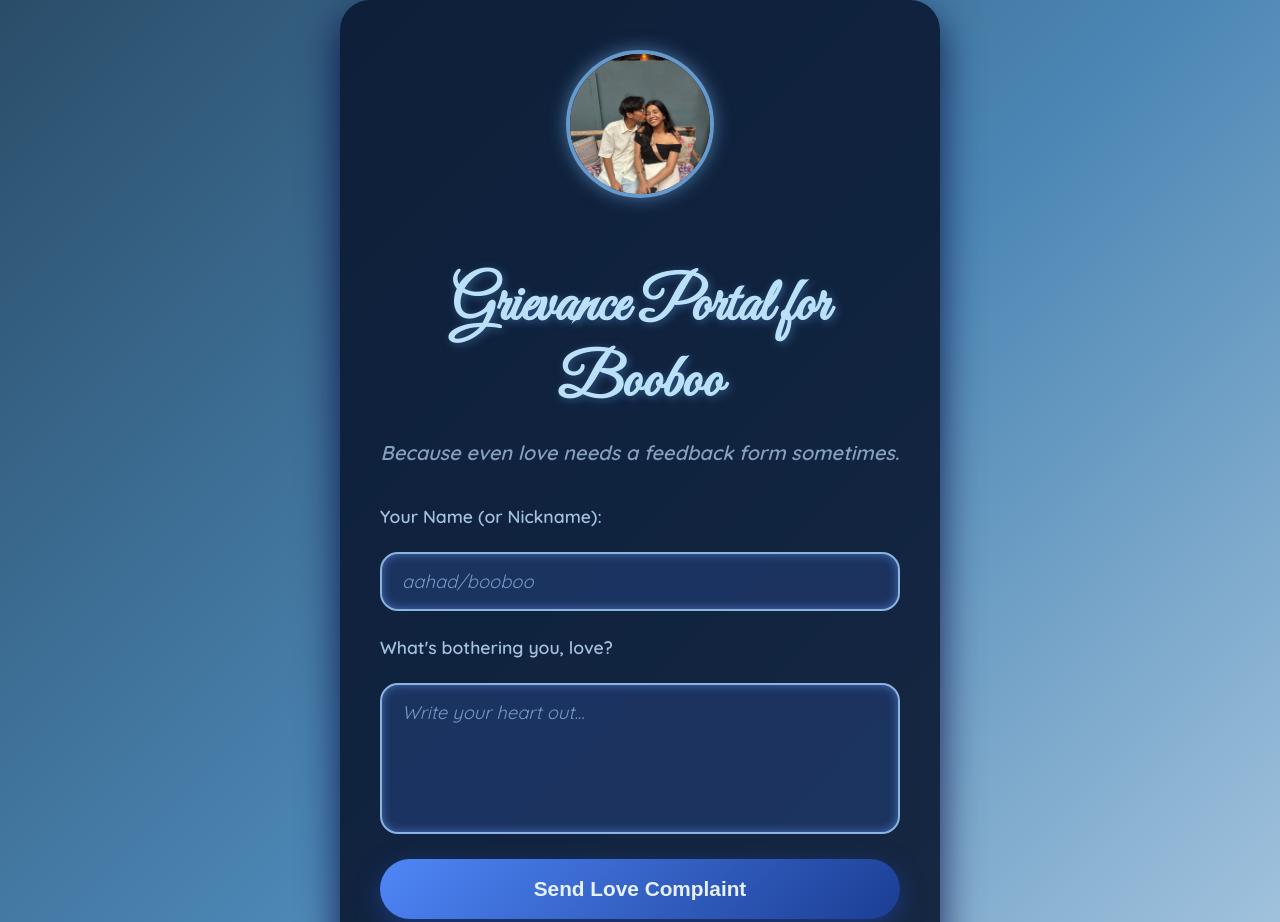
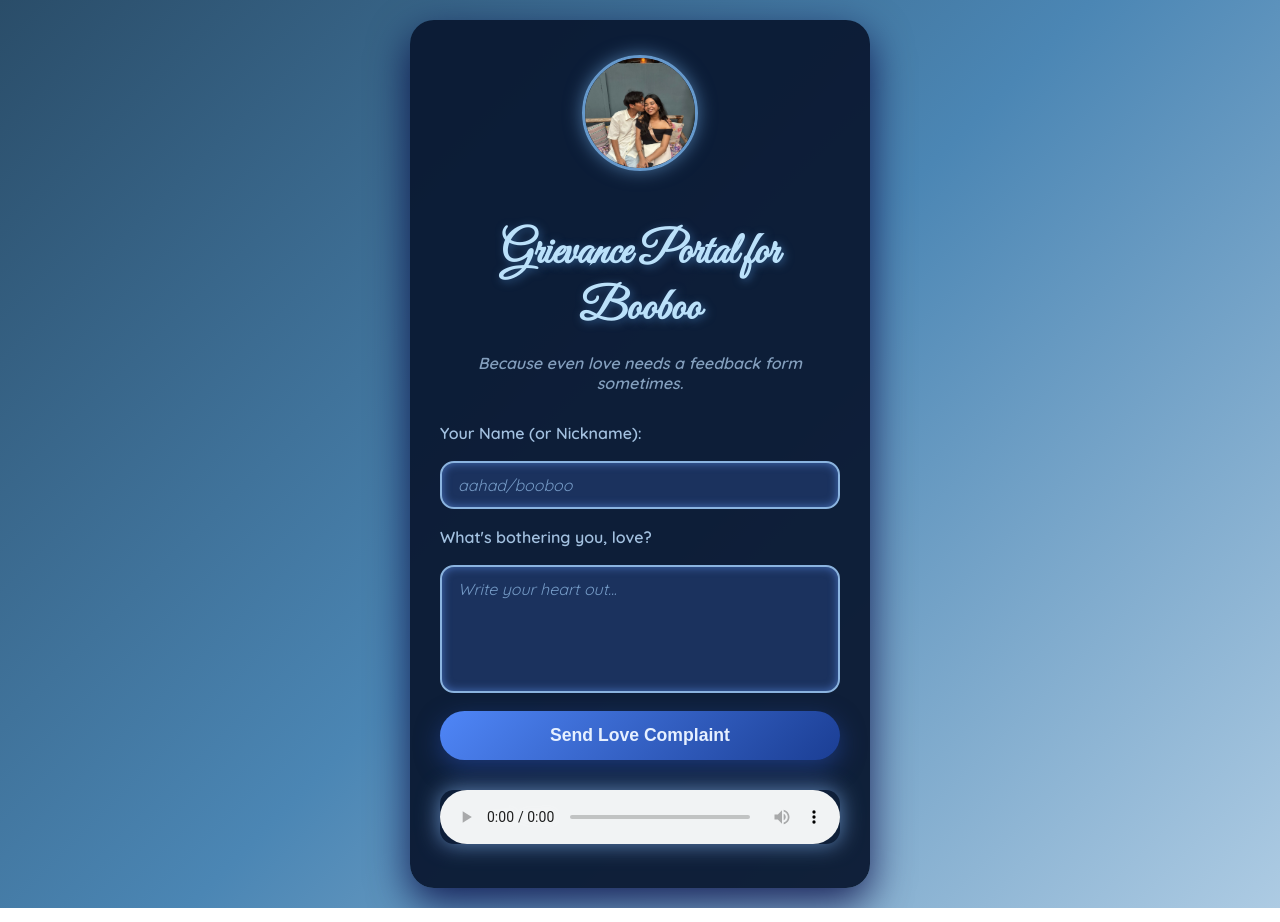
Before and after one commit to aditisingh015/grievance-portal-for-booboo, a plain HTML site: page index.html in a window 1280 px wide. Shown: the top 922 px of the page. Drawn offline with Linux system fonts and the light colour scheme.

Commit message:
Update style.css

```diff
--- a/style.css
+++ b/style.css
@@ -1,4 +1,4 @@
-/* Base styles */
+/* Base and body styling */
 body {
   margin: 0;
   padding: 0;
@@ -9,44 +9,47 @@ body {
   justify-content: center;
   align-items: center;
   min-height: 100vh;
+  padding: 20px;
+  box-sizing: border-box;
 }
 
-/* Main container */
+/* Container styling */
 .container {
-  background: rgba(10, 25, 50, 0.9);
-  max-width: 520px;
-  padding: 50px 40px 60px;
-  border-radius: 30px;
+  background: rgba(10, 25, 50, 0.95);
+  max-width: 400px;
+  width: 100%;
+  padding: 35px 30px 40px;
+  border-radius: 24px;
   box-shadow: 0 15px 40px rgba(0, 0, 60, 0.8);
   text-align: center;
   color: #dcefff;
   position: relative;
 }
 
-/* Profile picture */
+/* Profile image */
 .profile-pic {
-  width: 140px;
-  height: 140px;
+  width: 110px;
+  height: 110px;
   border-radius: 50%;
   object-fit: cover;
-  border: 4px solid #6699cc;
-  margin-bottom: 25px;
+  border: 3px solid #6699cc;
+  margin-bottom: 20px;
   box-shadow: 0 0 18px #6699ccaa;
 }
 
 /* Header */
 h1 {
   font-family: 'Great Vibes', cursive;
-  font-size: 3.8rem;
-  margin-bottom: 12px;
+  font-size: 2.8rem;
+  margin-bottom: 8px;
   color: #bbe1fa;
   text-shadow: 2px 2px 8px #2f5785;
 }
 
 .subtext {
-  font-size: 1.25rem;
+  font-size: 1rem;
   font-style: italic;
-  margin-bottom: 40px;
+  margin-bottom: 30px;
   color: #a3c1e0cc;
   font-weight: 600;
 }
@@ -55,29 +58,30 @@ h1 {
 form {
   display: flex;
   flex-direction: column;
-  gap: 25px;
+  gap: 18px;
+  text-align: left;
 }
 
 label {
   font-weight: 600;
-  font-size: 1.1rem;
-  text-align: left;
+  font-size: 1rem;
   color: #a3c1e0;
   user-select: none;
 }
 
+/* Inputs */
 input,
 textarea {
-  padding: 16px 20px;
-  border-radius: 18px;
+  padding: 12px 16px;
+  border-radius: 14px;
   border: 2px solid #8bb4e0;
   background: #1e3768cc;
   color: #d4e7ff;
-  font-size: 1.15rem;
+  font-size: 1rem;
   font-family: 'Quicksand', sans-serif;
   resize: none;
   box-shadow: inset 0 0 10px #5b8de6aa;
-  transition: all 0.3s ease;
+  transition: all 0.25s ease;
 }
 
 input::placeholder,
@@ -92,7 +96,7 @@ textarea:focus {
   border-color: #a3c1e0;
   background: #22437bdd;
   box-shadow: 0 0 15px 3px #6699ccbb;
-  transform: scale(1.03);
+  transform: scale(1.02);
 }
 
 /* Button */
@@ -100,9 +104,9 @@ button {
   background: linear-gradient(135deg, #4f86f7, #1b3e94);
   color: #e6f0ff;
   border: none;
-  padding: 18px;
+  padding: 14px;
   border-radius: 30px;
-  font-size: 1.3rem;
+  font-size: 1.1rem;
   font-weight: 700;
   cursor: pointer;
   box-shadow: 0 8px 25px rgba(30, 60, 130, 0.85);
@@ -111,18 +115,18 @@ button {
 }
 
 button:hover {
-  transform: scale(1.1) translateY(-3px);
-  box-shadow: 0 16px 40px rgba(80, 120, 255, 0.95);
+  transform: scale(1.05) translateY(-2px);
+  box-shadow: 0 14px 30px rgba(80, 120, 255, 0.95);
 }
 
 button:active {
-  transform: scale(0.95);
+  transform: scale(0.97);
   box-shadow: 0 6px 15px rgba(70, 110, 210, 0.6);
 }
 
-/* Audio player styling */
+/* Audio player */
 .theme-song {
-  margin-top: 45px;
+  margin-top: 30px;
   width: 100%;
   border-radius: 14px;
   box-shadow: 0 0 22px #77a3dbcc;
@@ -130,17 +134,17 @@ button:active {
 }
 
 /* Responsive */
-@media (max-width: 600px) {
+@media (max-width: 450px) {
   .container {
-    margin: 20px;
-    padding: 35px 30px 50px;
+    max-width: 100%;
+    padding: 30px 20px 35px;
   }
 
   h1 {
-    font-size: 3rem;
+    font-size: 2.2rem;
   }
 
   button {
-    font-size: 1.15rem;
+    font-size: 1rem;
   }
 }
```
